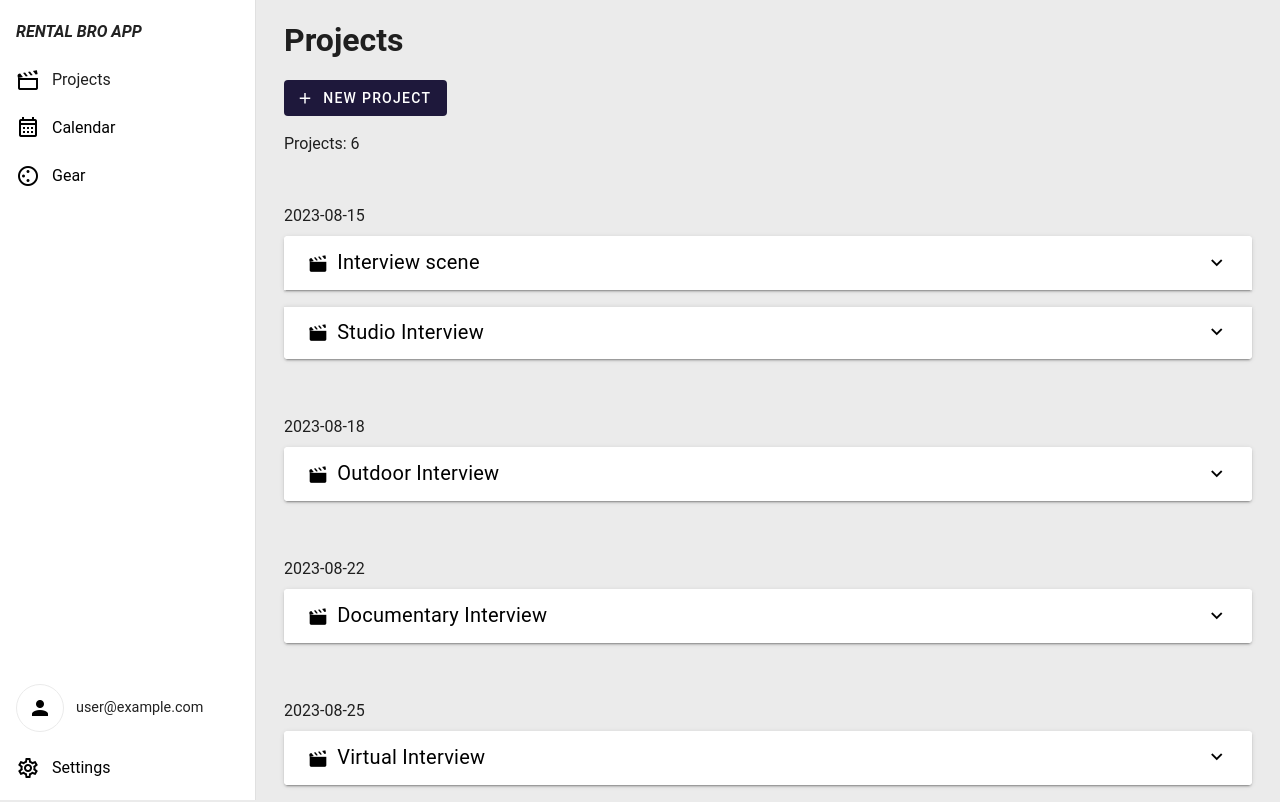
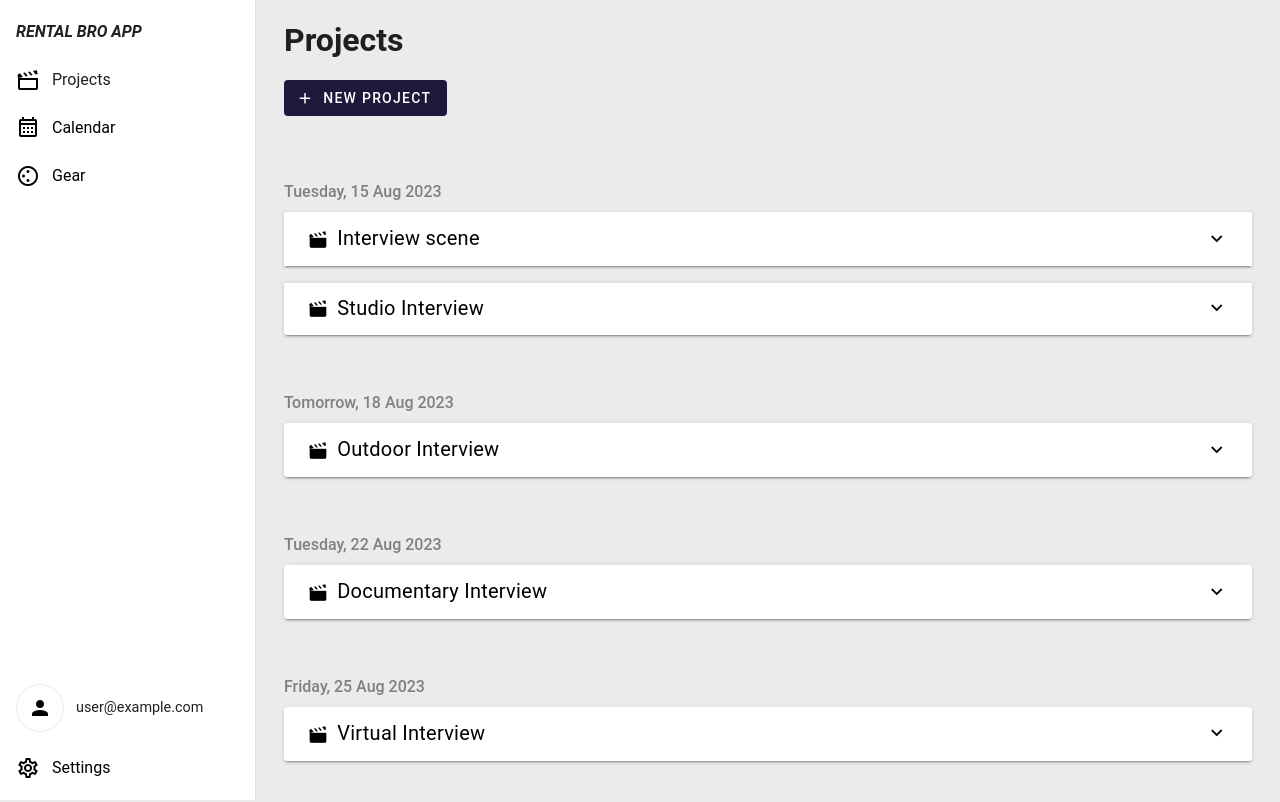
Before and after one commit to Teder-kedr/rental-bro-app, a Vue app: page /projects in a window 1280 px wide. Shown: the top 802 px of the page. Built offline with nearby package versions, Linux system fonts and the light colour scheme; no server answers; sample sign-in values are in the browser's storage.

Commit message:
added date formatting in ProjectList

```diff
--- a/src/components/projects/ProjectsList.vue
+++ b/src/components/projects/ProjectsList.vue
@@ -1,10 +1,9 @@
 <template>
   <div class="pb-12">
-    <p class="mb-2">Projects: {{ projects.length }}</p>
     <template v-if="projects.length">
       <div v-for="dateString of sortedDates" :key="dateString">
-        <p class="mt-12">
-          {{ dateString }}
+        <p class="mt-12 my-date-text">
+          {{ formatDateString(dateString) }}
         </p>
         <v-expansion-panels
           v-model="expandedProjects[dateString]"
@@ -27,6 +26,8 @@
 </template>
 
 <script>
+import { format, isToday, isTomorrow, parseISO } from "date-fns";
+import { ru } from "date-fns/locale";
 import { getProjectsList } from "@/services/firestore";
 import ProjectCard from "./ProjectCard.vue";
 
@@ -59,8 +60,40 @@ export default {
       );
     },
   },
+  methods: {
+    formatDateString(str) {
+      const locale = this.$vuetify.locale.current === "ru" ? ru : undefined;
+      const date = parseISO(str);
+      if (isToday(date)) {
+        return (
+          (locale === ru ? "Сегодня, " : "Today, ") +
+          format(date, "dd MMM yyyy", {
+            locale: locale,
+          })
+        );
+      } else if (isTomorrow(date)) {
+        return (
+          (locale === ru ? "Завтра, " : "Tomorrow, ") +
+          format(date, "dd MMM yyyy", {
+            locale: locale,
+          })
+        );
+      } else {
+        return format(date, "eeee, dd MMM yyyy", {
+          locale: locale,
+        });
+      }
+    },
+  },
   async mounted() {
     this.projects = await getProjectsList();
   },
 };
 </script>
+
+<style scoped>
+.my-date-text {
+  color: grey;
+  font-weight: 500;
+}
+</style>
```
